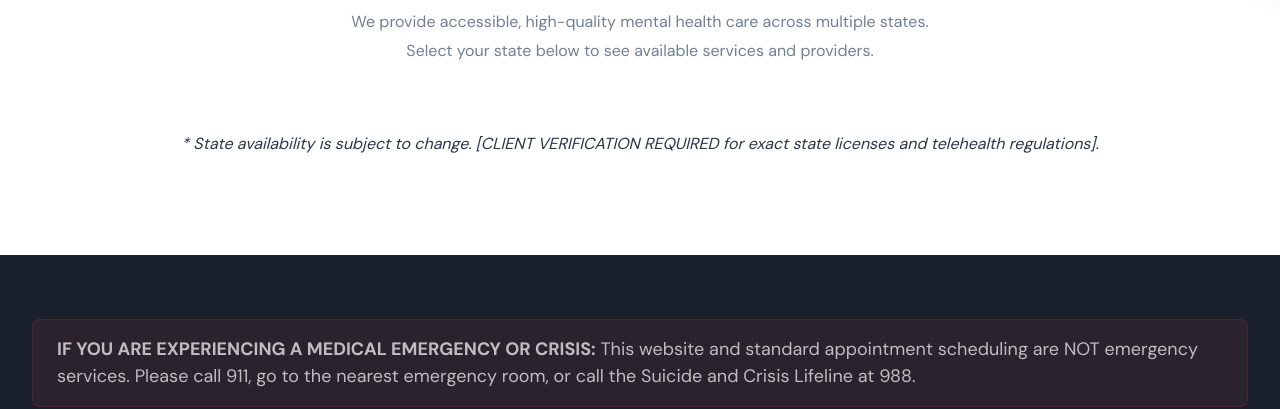
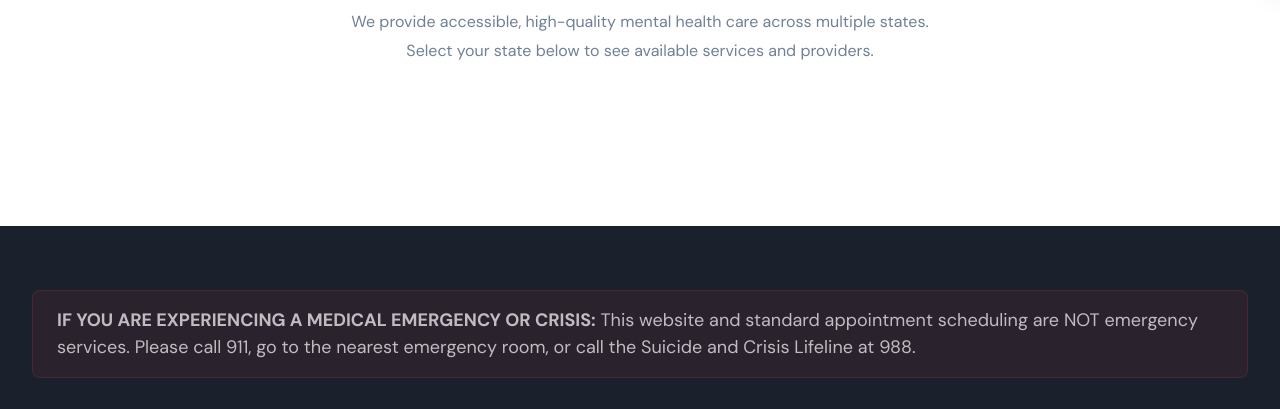
Before and after one commit to Springhive-Digital-Marketing-Agency/Shalom-Psychiatry-PLLC, a plain HTML site: page states.html in a window 1280 px wide. Shown: the part 820-1229 px from the top of the page. Drawn offline with Linux system fonts and the light colour scheme; a script that the page names is missing; a web font is replaced by a local one.

Commit message:
Remove client verification text from states page

```diff
--- a/states.html
+++ b/states.html
@@ -119,7 +119,7 @@
                 <div class="formaloo--root-container" data-form-slug="Yx0lICqT" data-transparent-background="false" data-hide-title="false" data-hide-cover-and-logo="false" data-fill-container-width="true" data-auto-height="false" data-skip-welcome-page="false"></div>
                 <script src="https://embed.formaloo.me/v1/main.js" defer></script>
                 <div style="margin-top:40px; text-align:center;">
-                    <p><em>* State availability is subject to change. [CLIENT VERIFICATION REQUIRED for exact state licenses and telehealth regulations].</em></p>
+
                 </div>
             </div>
         </section>
```
